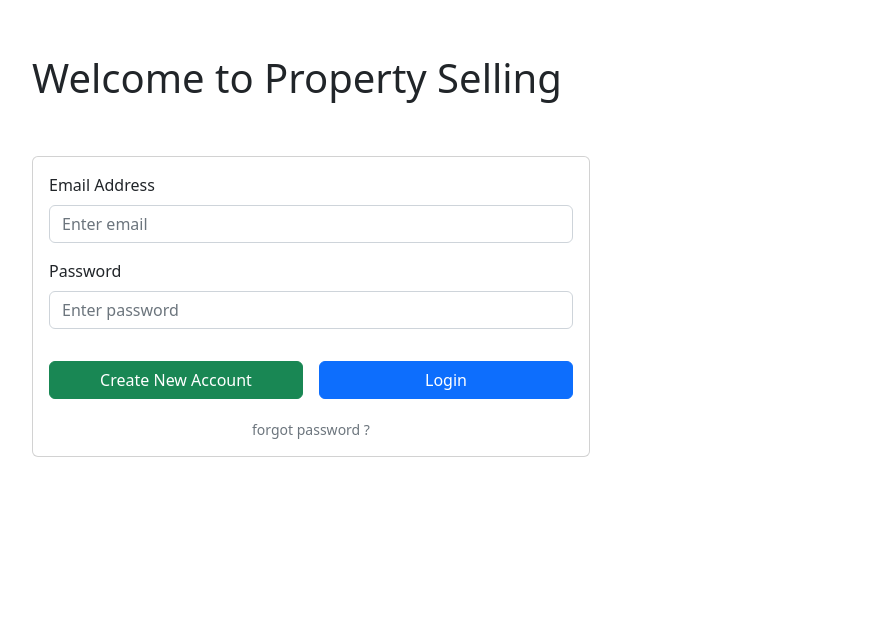
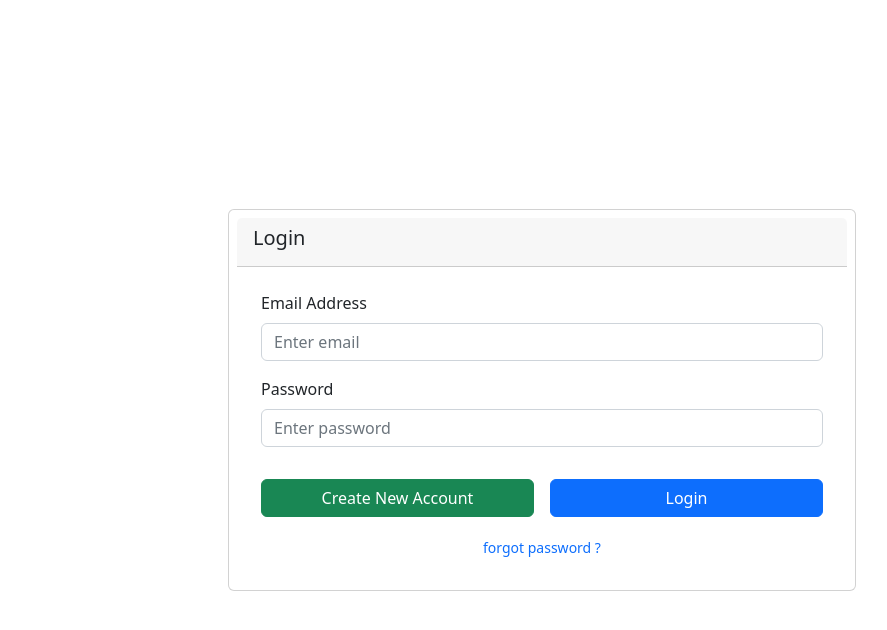
Before and after one commit to Krunal01/Property, a React (Create React App) app: page /login in a window 1280 px wide. Shown: the top 630 px of the page, without its empty margins (98-985 px from the left). Built offline with nearby package versions, Linux system fonts and the light colour scheme.

Commit message:
some changes

```diff
--- a/src/layouts/AuthLayout.js
+++ b/src/layouts/AuthLayout.js
@@ -3,10 +3,10 @@ import Header from "../components/Header";
 
 const AuthLayout = ({ children }) => {
   return (
-    <React.Fragment>
+    <div className="vh-100">
       <Header />
       {children}
-    </React.Fragment>
+    </div>
   );
 };
 
--- a/src/layouts/PublicLayout.js
+++ b/src/layouts/PublicLayout.js
@@ -1,7 +1,7 @@
 import React from "react";
 
 const PublicLayout = ({ children }) => {
-  return <div> {children}</div>;
+  return <div className="vh-100"> {children}</div>;
 };
 
 export default PublicLayout;
--- a/src/pages/auth/Login.js
+++ b/src/pages/auth/Login.js
@@ -13,20 +13,24 @@ function Login() {
       emialAddress: yup.string().required("Enter email address"),
       password: yup
         .string()
-        .min(4, "Too Short!")
-        .max(20, "Too Long!")
-        .required("password is required"),
+        .min(4, "Password too short!")
+        .max(20, "Password too long!")
+        .required("Password is required"),
     }),
     onSubmit: (values) => console.log(values),
     enableReinitialize: true,
     validateOnChange: true,
   });
   return (
-    <Container className="w-100 h-100 d-flex-column align-item-center justify-content-center">
-      <div className="fs-1 d-flex m-5 font-weight-bolder align-items-center justify-content-first">
-        Welcome to Property Selling
-      </div>
-      <Card className="w-50 p-2 m-5 d-flex-column align-item-center justify-content-center">
+    <Container
+      fluid
+      className="w-100 h-100 d-flex align-items-center justify-content-center"
+    >
+      <Card className="w-50 p-2 m-2 ">
+        <Card.Header>
+          <Card.Title>Login</Card.Title>
+        </Card.Header>
+        <Card.Body>
           <Form onSubmit={formik.handleSubmit}>
             <Form.Group className="p-2" controlId="formBasicEmail">
               <Form.Label>Email Address</Form.Label>
@@ -41,7 +45,9 @@ function Login() {
               />
               <Form.Text className="text-danger">
                 {formik.touched.emialAddress && formik.errors.emialAddress ? (
-                <div className="text-danger">{formik.errors.emialAddress}</div>
+                  <div className="text-danger">
+                    {formik.errors.emialAddress}
+                  </div>
                 ) : null}
               </Form.Text>
             </Form.Group>
@@ -75,12 +81,21 @@ function Login() {
               controlId="formBasicCheckbox"
             >
               {/* <Form.Check type="checkbox" label="Check me out" /> */}
-            <Form.Text className="text-blue   ">forgot password ?</Form.Text>
+              <Form.Text className="text-primary">forgot password ?</Form.Text>
             </Form.Group>
           </Form>
+        </Card.Body>
       </Card>
     </Container>
   );
 }
 
+// primary
+// success
+// secondary
+// light
+// dark
+// warning
+// danger
+
 export default Login;
--- a/src/pages/property/PropertyAdd.js
+++ b/src/pages/property/PropertyAdd.js
@@ -42,11 +42,15 @@ function PropertyAdd() {
     validateOnChange: true,
   });
   return (
-    <Container className="d-flex-column h-100 w-100 align-items-center justify-content-center">
-      <div className="fs-1 d-flex m-2 font-weight-bolder align-items-center justify-content-first">
-        Sale Your Property Here
-      </div>
-      <Card className="w-50 m-2">
+    <Container
+      fluid
+      className="d-flex  align-items-center justify-content-center"
+    >
+      <Card className="w-50 m-3">
+        <Card.Header>
+          <Card.Title>Sale Your Property Here</Card.Title>
+        </Card.Header>
+        <Card.Body>
           <Form onSubmit={formik.handleSubmit}>
             <Form.Group controlId="formBasicEmail" className="p-2">
               <Form.Label>Owner Name</Form.Label>
@@ -83,7 +87,8 @@ function PropertyAdd() {
                   <option>Plot</option> */}
                   </Form.Select>
                   <Form.Text className="text-danger">
-                  {formik.touched.propertyType && formik.errors.propertyType ? (
+                    {formik.touched.propertyType &&
+                    formik.errors.propertyType ? (
                       <div className="text-danger">
                         {formik.errors.propertyType}
                       </div>
@@ -140,11 +145,15 @@ function PropertyAdd() {
                       value={formik.values.pinCode}
                       placeholder="Enter PinCode"
                       onChange={formik.handleChange}
-                    isInvalid={formik.touched.pinCode && formik.errors.pinCode}
+                      isInvalid={
+                        formik.touched.pinCode && formik.errors.pinCode
+                      }
                     />
                     <Form.Text className="text-danger">
                       {formik.touched.pinCode && formik.errors.pinCode ? (
-                      <div className="text-danger">{formik.errors.pinCode}</div>
+                        <div className="text-danger">
+                          {formik.errors.pinCode}
+                        </div>
                       ) : null}
                     </Form.Text>
                   </Form.Group>
@@ -198,6 +207,7 @@ function PropertyAdd() {
               </Button>
             </Form.Group>
           </Form>
+        </Card.Body>
       </Card>
     </Container>
   );
```
Lines whose indentation alone changed are shown as unchanged.
